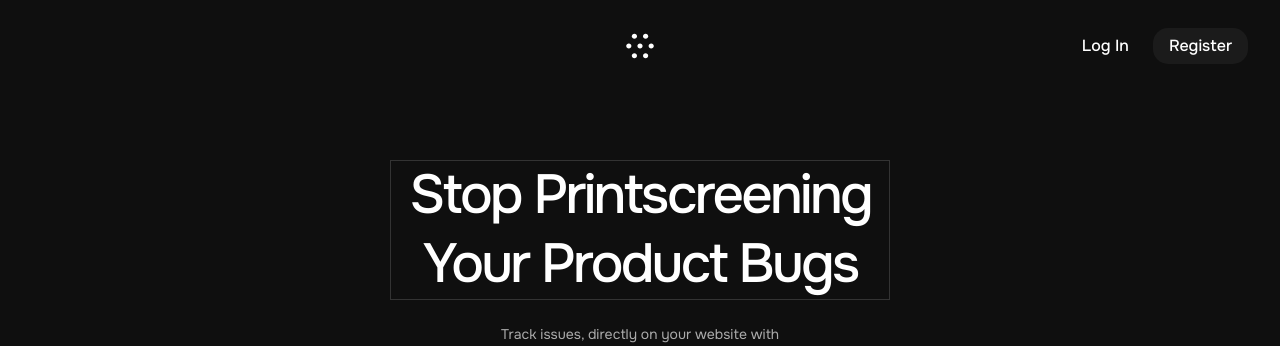
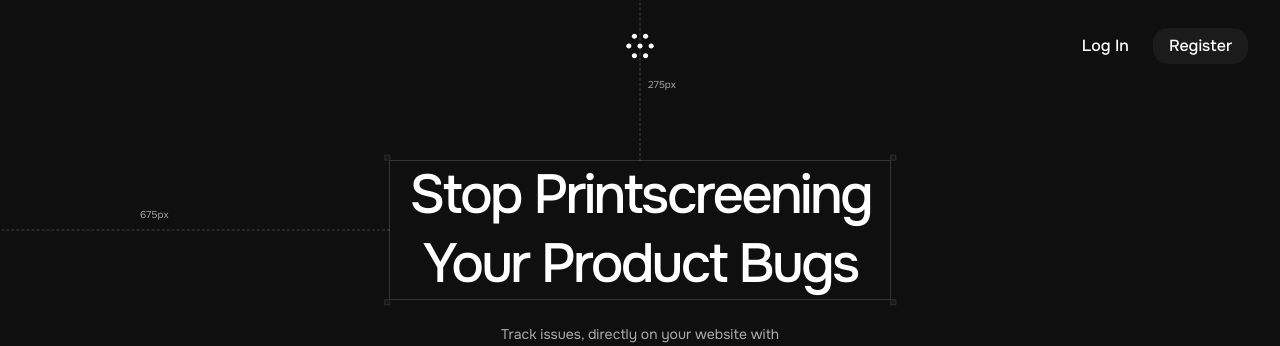
Before and after one commit to KevinPadi/usetool.bar-clone, a React (Vite) app: page / in a window 1280 px wide. Shown: the top 346 px of the page. Built offline with nearby package versions, Linux system fonts and the light colour scheme.

Commit message:
Add motion effects to Hero and Navbar sections

```diff
--- a/src/sections/Hero.tsx
+++ b/src/sections/Hero.tsx
@@ -1,5 +1,6 @@
 import { Star, AppWindow, MessageCirclePlus, Link } from "lucide-react";
 import Button from "../components/Button";
+import { motion } from "motion/react";
 
 const Hero = () => {
   const Features = [
@@ -22,11 +23,93 @@ const Hero = () => {
     },
   ];
 
+  const boxesVariants = {
+    hidden: { opacity: 0, scale: 0 },
+    visible: {
+      opacity: 1,
+      scale: 1,
+      transition: { duration: 1 },
+    },
+  };
+
+  const lineTextVariants = {
+    hidden: { opacity: 0, y: 20 },
+    visible: {
+      opacity: 1,
+      y: 0,
+      transition: {
+        duration: 0.3,
+      },
+    },
+  };
+
   return (
-    <section className="mt-10 sm:mt-40 px-6">
+    <section className="mt-40 px-6">
       <div className="text-center flex flex-col items-center gap-6">
-        <div>
-          <h1 className="text-white text-4xl md:text-[55px] font-medium border border-white/15 sm:w-[500px] tracking-tighter leading-tight px-5 md:p-0 sm:text-balance">
+        <div className="border border-white/15 relative">
+          {/* Corner squares */}
+          <motion.div
+            variants={boxesVariants}
+            initial="hidden"
+            animate="visible"
+            className="size-1.5 border border-white/10 bg-neutral-900 absolute top-0 left-0 -translate-x-[95%] -translate-y-[105%]"
+          />
+          <motion.div
+            variants={boxesVariants}
+            initial="hidden"
+            animate="visible"
+            className="size-1.5 border border-white/10 bg-neutral-900 absolute top-0 right-0 translate-x-[105%] -translate-y-[105%]"
+          />
+          <motion.div
+            variants={boxesVariants}
+            initial="hidden"
+            animate="visible"
+            className="size-1.5 border border-white/10 bg-neutral-900 absolute bottom-0 left-0 -translate-x-[95%] translate-y-[105%]"
+          />
+          <motion.div
+            variants={boxesVariants}
+            initial="hidden"
+            animate="visible"
+            className="size-1.5 border border-white/10 bg-neutral-900 absolute bottom-0 right-0 translate-x-[105%] translate-y-[105%]"
+          />
+
+          <motion.div
+            initial={{ opacity: 0, y: "-50%" }}
+            animate={{
+              opacity: 1,
+              y: 0,
+              transition: { duration: 0.3, delay: 0.4 },
+            }}
+            className="w-px h-screen border border-dashed border-white/10 absolute top-0 left-1/2 -translate-y-full -translate-x-1/2 "
+          />
+          <motion.span
+            variants={lineTextVariants}
+            initial="hidden"
+            animate="visible"
+            className="block text-white/60 absolute -top-1/2 -translate-y-full left-1/2 text-[10px] pl-2"
+          >
+            275px
+          </motion.span>
+
+          <motion.div
+            initial={{ opacity: 0, x: "-50%" }}
+            animate={{
+              opacity: 1,
+              x: 0,
+              transition: { duration: 0.3, delay: 0.4 },
+            }}
+            className="hidden md:block w-screen hh-px border border-dashed border-white/10 absolute top-1/2 left-0 -translate-y-1/2 -translate-x-full "
+          />
+          <motion.span
+            variants={lineTextVariants}
+            initial="hidden"
+            animate="visible"
+            className="hidden md:block text-white/60 absolute -left-1/2 -translate-y-full top-1/2 text-[10px] pb-2"
+          >
+            675px
+          </motion.span>
+
+          <h1 className="text-white text-4xl md:text-[55px] font-medium sm:w-[500px] tracking-tighter leading-tight px-5 md:p-0 sm:text-balance ">
             Stop Printscreening Your Product Bugs
           </h1>
         </div>
--- a/src/sections/Navbar.tsx
+++ b/src/sections/Navbar.tsx
@@ -1,9 +1,14 @@
+import { motion } from "motion/react";
 import Button from "../components/Button";
 import logo from "/src/assets/logo.svg";
 
 const Navbar = () => {
   return (
-    <section className="fixed z-50 top-0 w-full grid grid-cols-1 sm:grid-cols-3 gap-4 py-7 px-8 ">
+    <motion.section
+      initial={{ opacity: 0, y: " -100%" }}
+      animate={{ opacity: 1, y: 0, transition: { duration: 0.3, delay: 0.4 } }}
+      className="fixed z-50 top-0 w-full grid grid-cols-1 sm:grid-cols-3 gap-4 py-7 px-8 "
+    >
       <div className="hidden sm:block"></div>
       <div className="place-self-center">
         <img src={logo} alt="Logo" className="size-9" />
@@ -18,7 +23,7 @@ const Navbar = () => {
           </li>
         </ul>
       </nav>
-    </section>
+    </motion.section>
   );
 };
 
```
